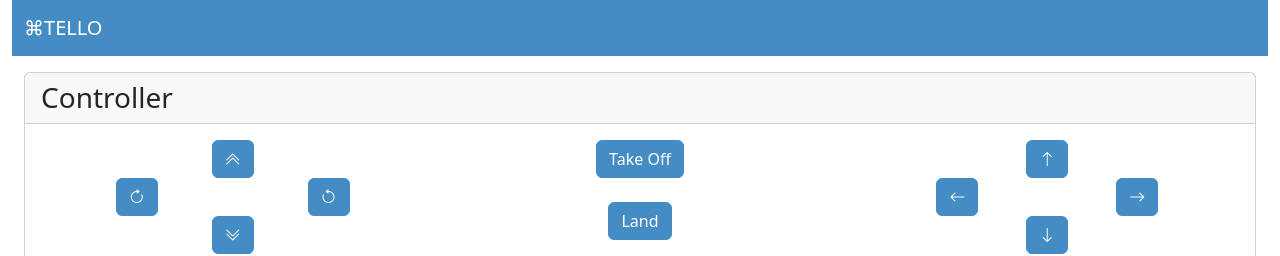
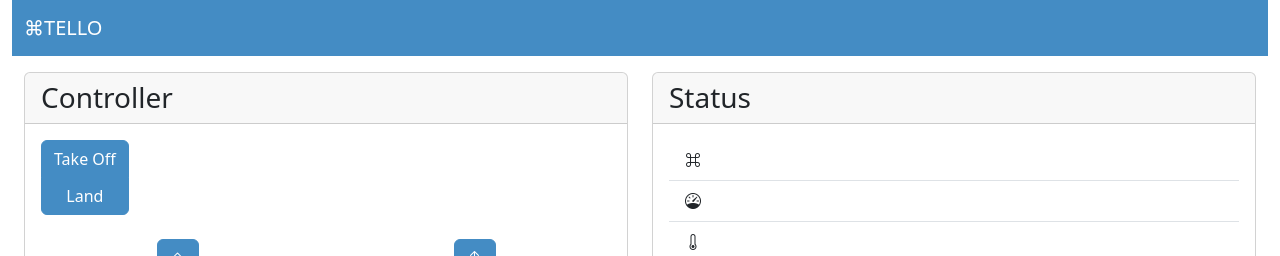
Before and after one commit to OkaRitsu/telllo_app, a Flask app: page /controller in a window 1280 px wide. Shown: the top 256 px of the page. Run offline with Flask 2, Linux system fonts and the light colour scheme; some libraries are stand-ins or nearby versions.

Commit message:
Update controller UI

```diff
--- a/src/templates/controller.html
+++ b/src/templates/controller.html
@@ -14,9 +14,19 @@
 </script>
 
 <div class="container-fluid">
+    <div class="row align-items-start">
+        <div class="col">
             <div class="card mt-3">
                 <h3 class="card-header">Controller</h5>
                 <div class="card-body">
+                    <div class="btn-group-vertical" role="group" aria-label="Vertical button group">
+                        <a class="btn btn-primary" href="#"
+                            onclick="sendCommand('takeOff'); return false;">Take Off</a>
+                        <a class="btn btn-primary" href="#"
+                            onclick="sendCommand('land'); return false;">Land</a>
+                    </div>
+                    <br>
+                    <br>
                     <div class="row">
                         <!--左スティック-->
                         <div class="col">
@@ -53,28 +63,6 @@
                                             onclick="sendCommand('down'); return false;">
                                             <i class="bi bi-chevron-double-down"></i>
                                         </a>
-                            </div>
-                        </div>
-                    </div>
-                </div>
-                <!--離陸・着陸-->
-                <div class="col">
-                    <div class="container-fluid">
-                        <div class="container text-center">
-                            <div class="col align-self-center">
-                                <a class="btn btn-primary" href="#"
-                                    onclick="sendCommand('takeOff'); return false;">Take Off</a>
-                            </div>
-                        </div>
-                        <div class="container text-center">
-                            <br>
-                        </div>
-                        <div class="container text-center">
-                            <div class="row">
-                                <div class="col align-self-center">
-                                    <a class="btn btn-primary" href="#"
-                                        onclick="sendCommand('land'); return false;">Land</a>
-                                </div>
                                     </div>
                                 </div>
                             </div>
@@ -123,9 +111,37 @@
                     </div>
                 </div>
             </div>
+        </div>
+        <!--Status-->
+        <div class="col">
+            <div class="card mt-3">
+                <h3 class="card-header">Status</h5>
+                <div class="card-body">
+                    <ul class="list-group list-group-flush">
+                        <li class="list-group-item">
+                            <i class="bi bi-command"></i>
+                        </li>
+                        <li class="list-group-item">
+                            <i class="bi bi-speedometer"></i>
+                        </li>
+                        <li class="list-group-item">
+                            <i class="bi bi-thermometer"></i>
+                        </li>
+                        <li class="list-group-item">
+                            <i class="bi bi-clock"></i>
+                        </li>
+                        <li class="list-group-item">
+                            <i class="bi bi-battery"></i>
+                        </li>
+                      </ul>
+                </div>
+            </div>
+        </div>
+      </div>
 
-    <div class="card mt-2 p-2">
-        <h3 class="card-header">Drone Camera</h5>
+
+    <div class="card mt-2">
+        <h3 class="card-header">Drone Camera</h3>
         <div class="card-body">
             <!--ドローンカメラ映像-->
             <img src="/video/streaming">
```
Lines whose indentation alone changed are shown as unchanged.
